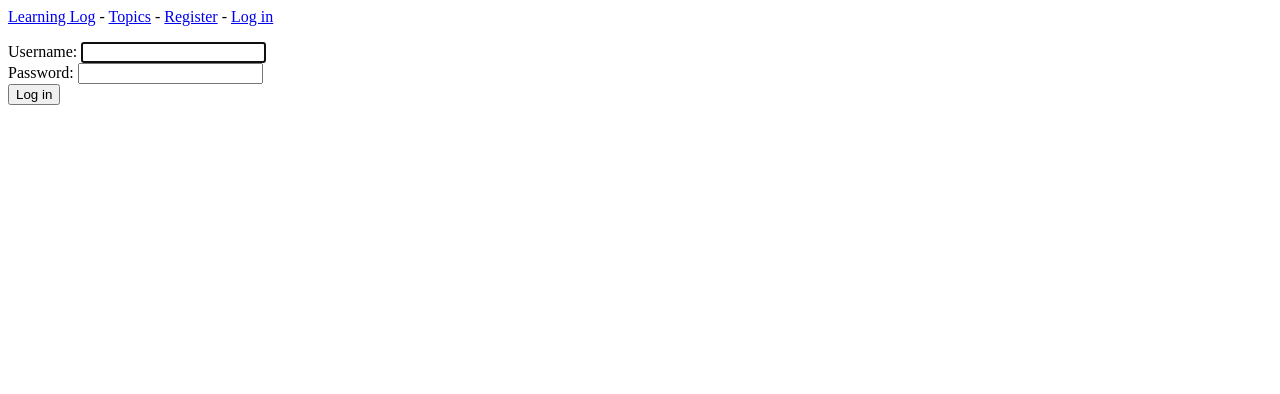
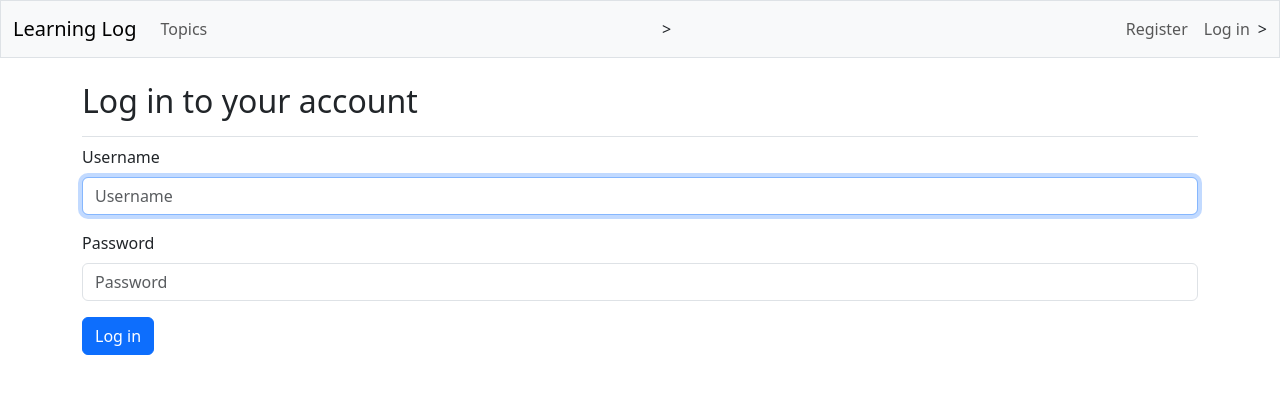
Before and after one commit to OreoLasagna/Django, a Django app: page /accounts/login/ in a window 1280 px wide. Shown: the top 394 px of the page. Run offline with Django 5.2, Linux system fonts and the light colour scheme; some libraries are stand-ins or nearby versions.

Commit message:
Adding more styling to more pages. Slowwwwly trying to parse out and make sense of HTML styling

```diff
--- a/accounts/templates/registration/login.html
+++ b/accounts/templates/registration/login.html
@@ -1,17 +1,18 @@
 {% extends 'learning_logs/base.html' %}
+{% load django_bootstrap5 %}
+
+{% block page_header %}
+<h2>Log in to your account</h2>
+{% endblock page_header %}
 
 {% block content %}
-
-{% if form.errors %}
-<p>Your usernameand password didn't match. Please try again.</p>
-{% endif %}
 
 <form action="{% url 'accounts:login' %}" method='post'>
     <!--This is saying look in the accounts folder for the login.html file-->
     {% csrf_token %}
-    {{form.as_div}}
-
-    <button name="submit">Log in</button>
+    {% bootstrap_form form %}
+    {% bootstrap_button button_type="submit" content="Log in" %}
+    <!--No spaces are allowed between content and the equal sign. Just keep that in mind!-->
 </form>
 
 {% endblock content %}
--- a/learning_logs/templates/learning_logs/base.html
+++ b/learning_logs/templates/learning_logs/base.html
@@ -1,19 +1,79 @@
-<p>
-    <a href="{% url 'learning_logs:index' %}">Learning Log</a> -
-    <a href="{% url 'learning_logs:topics' %}">Topics</a> -
+<!doctype html>
+<html lang="en">
+
+<head>
+    <meta charset="utf-8">
+    <meta name="viewport" content="width=device-width, initial-scale=1">
+    <title>Learning Log</title>
+
+    {% load django_bootstrap5 %}
+    {% bootstrap_css %}
+    {% bootstrap_javascript %}
+</head>
+
+<body>
+    <nav class="navbar navbar-expand-md navbar-light bg-light mb-4 border">
+        <div class="container-fluid">
+            <a class="navbar-brand" href="{% url 'learning_logs:index' %}">
+                Learning Log</a>
+            <button class="navbar-toggler" type="button" data-bs-toggle="collapse" data-bs-target="#navbarCollapse"
+                aria-controls="navbarCollapse" aria-expanded="false" aria-label="Toggle navigation">
+                <span class="navbar-toggler-icon"></span>
+            </button>
+
+            <div class="collapse navbar-collapse" id="navbarCollapse">
+                <ul class="navbar-nav me-auto mb-2 mb-md-0">
+                    <li class="nav-item">
+                        <a class="nav-link" href="{% url 'learning_logs:topics' %}">
+                            Topics
+                        </a>
+                    </li>
+                </ul> <!--End of links on left side navbar-->>
+
+                <!--Account-related links-->
+                <ul class="navbar-nav ms-auto mb-2 mb-md-0">
                     {% if user.is_authenticated %}
-    Hello, {{user.username}}.
+                    <li class="nav-item">
+                        <span class="navbar-text me-2">Hello, {{user.username}}.
+                        </span>
+                    </li>
                     {% else %}
-    <a href="{% url 'accounts:register' %}">Register</a> -
-    <a href="{% url 'accounts:login' %}">Log in</a>
+                    <li class="nav-item">
+                        <a class="nav-link" href="{% url 'accounts:register' %}"">
+                        Register</a>
+                    </li>
+                    <li class=" nav-item">
+                            <a class="nav-link" href="{% url 'accounts:login' %}">
+                                Log in
+                            </a>
+                    </li>
                     {% endif %}
-</p>
+                </ul> <!--End of account-related links-->
 
-{% block content %}{% endblock content %}
+
                 {% if user.is_authenticated %}
-<hr />
                 <form action="{% url 'accounts:logout' %}" method='post'>
                     {% csrf_token %}
-    <button name='submit'>Log out</button>
+                    <button name='submit' class='btn btn-outline-secondary btn-sm'>
+                        Log out
+                    </button>
                 </form>
                 {% endif %}
+
+            </div> <!--Closes collapsible parts of navbar-->>
+
+        </div> <!--Closes navbar's container-->
+    </nav> <!--End of navbar-->
+
+    <main class="container">
+        <div class="pb-2 mb-2 border-bottom">
+            {% block page_header %}{% endblock page_header%}
+        </div>
+        <div>
+            {% block content %}{% endblock content %}
+        </div>
+    </main>
+
+</body>
+
+</html>
--- a/ll_project/settings.py
+++ b/ll_project/settings.py
@@ -34,6 +34,9 @@ INSTALLED_APPS = [
     #My Apps
     'learning_logs',
     'accounts',
+
+    #Third party apps
+    'django_bootstrap5',
 
     #Default Django Apps
     'django.contrib.admin',
```
Also changed, not shown: learning_logs/templates/learning_logs/index.html (+10 -5 lines), learning_logs/templates/learning_logs/topic.html (+21 -17 lines), learning_logs/templates/learning_logs/topics.html (+7 -4 lines), db.sqlite3. Lines whose indentation alone changed are shown as unchanged.
